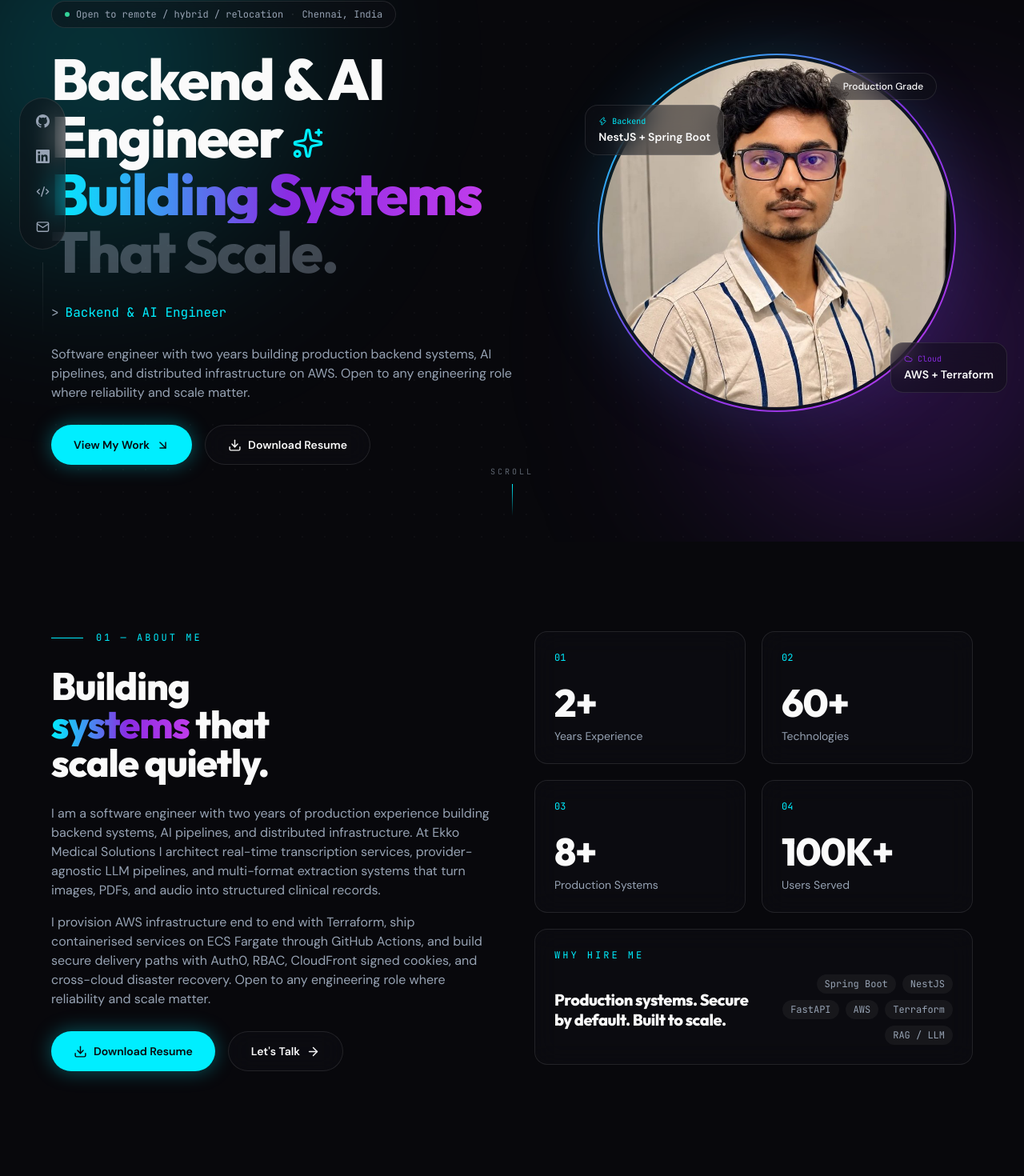
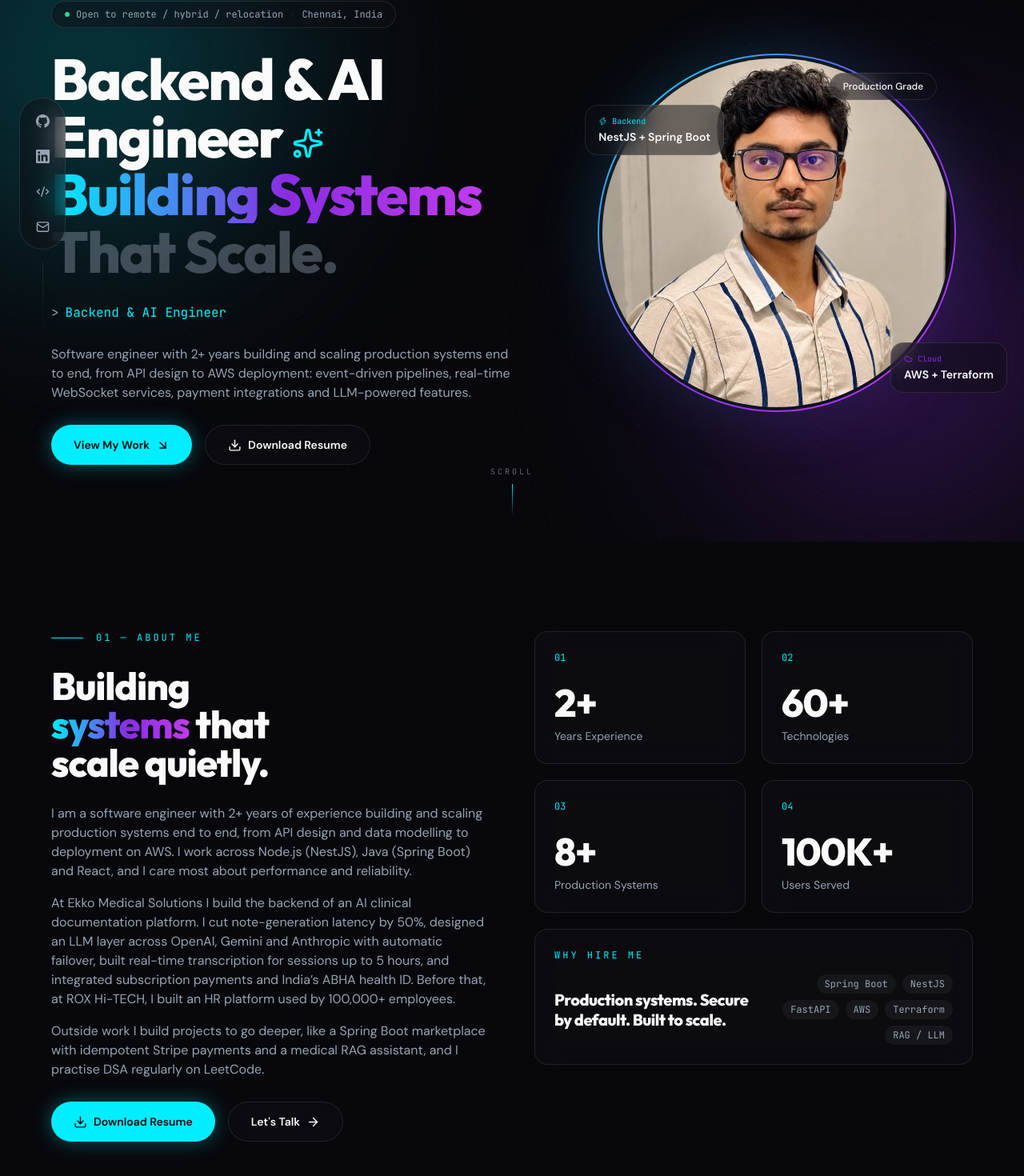
Before and after one commit to mahalingam-dev-8/portfolio, a Next.js app: page / in a window 1280 px wide. Shown: the part 127-1597 px from the top of the page at 80% size. Built offline with nearby package versions, Linux system fonts and the light colour scheme.

Commit message:
Update About text to match resume

```diff
--- a/data/personal.ts
+++ b/data/personal.ts
@@ -8,7 +8,7 @@ export const personal = {
     'Full-Stack Developer',
   ],
   tagline: 'Software Engineer building production-grade distributed systems, AI pipelines, and secure cloud infrastructure.',
-  about: 'Software engineer with two years building production backend systems, AI pipelines, and distributed infrastructure on AWS. Open to any engineering role where reliability and scale matter.',
+  about: 'Software engineer with 2+ years building and scaling production systems end to end, from API design to AWS deployment: event-driven pipelines, real-time WebSocket services, payment integrations and LLM-powered features.',
   location: 'Chennai, India',
   availability: 'Open to remote / hybrid / relocation',
   email: 'mahalingam2188@gmail.com',
@@ -18,8 +18,9 @@ export const personal = {
   resumeUrl: '/Mahalingam_Resume.pdf',
   siteUrl: 'https://mahalingam-portfolio.vercel.app',
   aboutParagraphs: [
-    'I am a software engineer with two years of production experience building backend systems, AI pipelines, and distributed infrastructure. At Ekko Medical Solutions I architect real-time transcription services, provider-agnostic LLM pipelines, and multi-format extraction systems that turn images, PDFs, and audio into structured clinical records.',
-    'I provision AWS infrastructure end to end with Terraform, ship containerised services on ECS Fargate through GitHub Actions, and build secure delivery paths with Auth0, RBAC, CloudFront signed cookies, and cross-cloud disaster recovery. Open to any engineering role where reliability and scale matter.',
+    'I am a software engineer with 2+ years of experience building and scaling production systems end to end, from API design and data modelling to deployment on AWS. I work across Node.js (NestJS), Java (Spring Boot) and React, and I care most about performance and reliability.',
+    'At Ekko Medical Solutions I build the backend of an AI clinical documentation platform. I cut note-generation latency by 50%, designed an LLM layer across OpenAI, Gemini and Anthropic with automatic failover, built real-time transcription for sessions up to 5 hours, and integrated subscription payments and India’s ABHA health ID. Before that, at ROX Hi-TECH, I built an HR platform used by 100,000+ employees.',
+    'Outside work I build projects to go deeper, like a Spring Boot marketplace with idempotent Stripe payments and a medical RAG assistant, and I practise DSA regularly on LeetCode.',
   ],
   whyHireMe: {
     statement: 'Production systems. Secure by default. Built to scale.',
```
